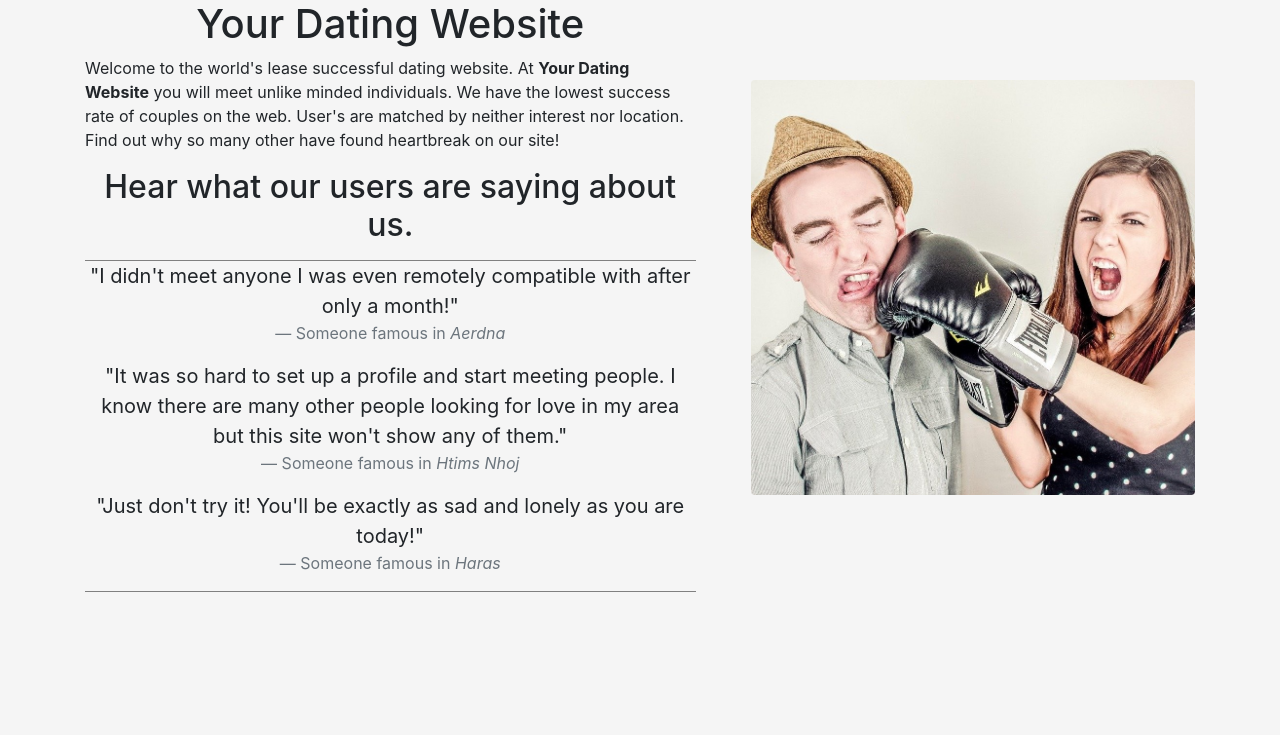
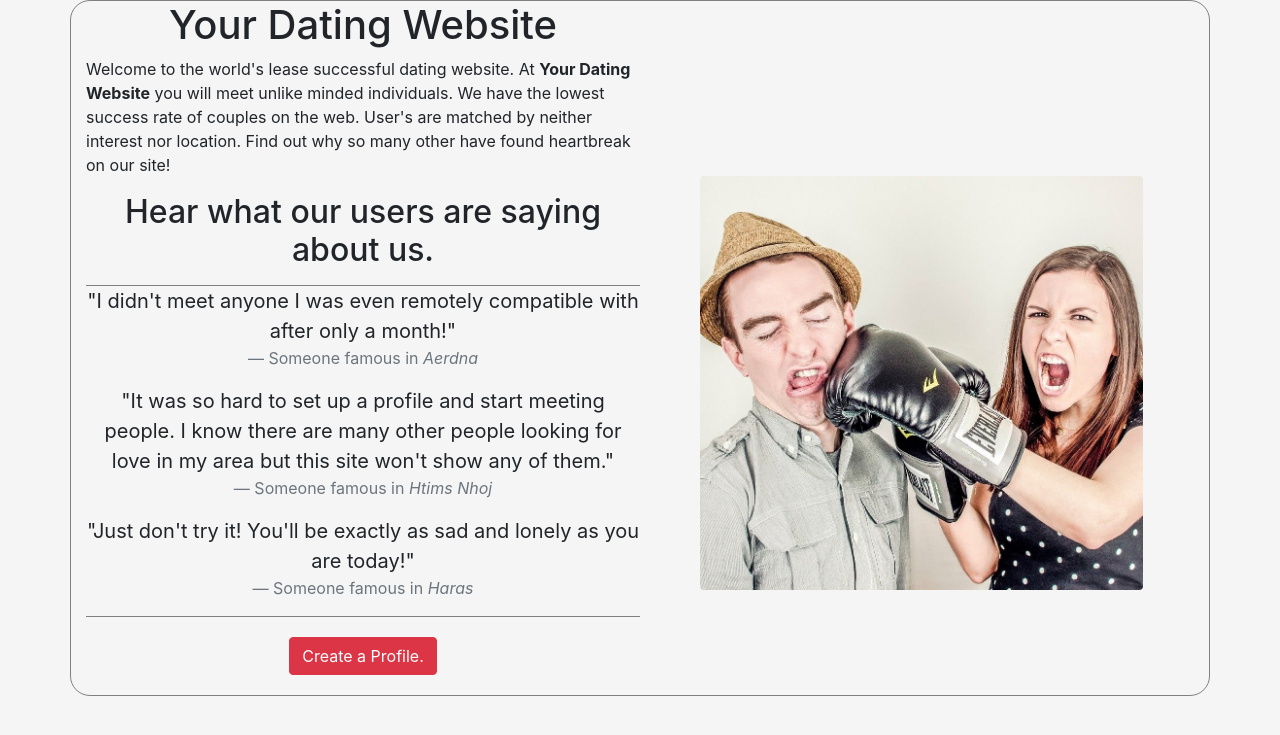
Before and after one commit to kellerflint/dating, a PHP site: page /views/home.html in a window 1280 px wide. Shown: the top 735 px of the page. Run offline with PHP 8.4, Linux system fonts and the light colour scheme.

Commit message:
formatting image and button

```diff
--- a/styles/home_styles.css
+++ b/styles/home_styles.css
@@ -1,5 +1,15 @@
 body {
     background-color: whitesmoke;
+}
+
+.button-row {
+    margin-top: 20px;
+    margin-bottom: 20px;
+}
+
+.container {
+    border: 1px solid grey;
+    border-radius: 20px;
 }
 
 h1, h2 {
@@ -7,10 +17,10 @@ h1, h2 {
 }
 
 #image-container {
-    padding-top: 80px;
     width: 40%;
-    float: right;
+    display: inline-block;
     margin-left: 5%;
+    padding-bottom: 70px;
 }
 
 .quotes {
@@ -24,6 +34,6 @@ span {
 }
 
 #text-container {
-    width: 55%;
-    float: left;
+    width: 50%;
+    display: inline-block;
 }
--- a/views/home.html
+++ b/views/home.html
@@ -35,9 +35,14 @@
                 <footer class="blockquote-footer">Someone famous in <cite title="Source Title">Haras</cite></footer>
             </blockquote>
         </div>
+        <div class="row button-row">
+            <div class="col text-center">
+                <button type="button" class="btn btn-danger text-center">Create a Profile.</button>
+            </div>
+        </div>
     </div>
     <div id="image-container">
-        <img class="img-fluid rounded" src="http://localhost:5003/dating/images/argument.jpg" alt="arguing couple">
+        <img class="img-fluid rounded float-left" src="http://localhost:5003/dating/images/argument.jpg" alt="arguing couple">
     </div>
 </div>
 </body>
```
